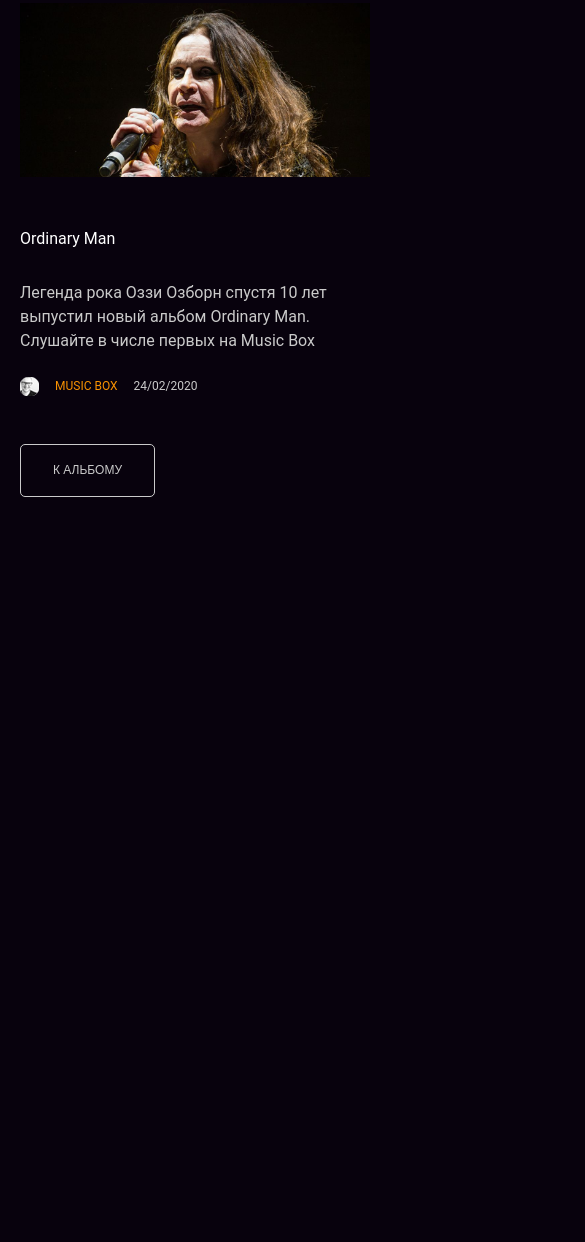
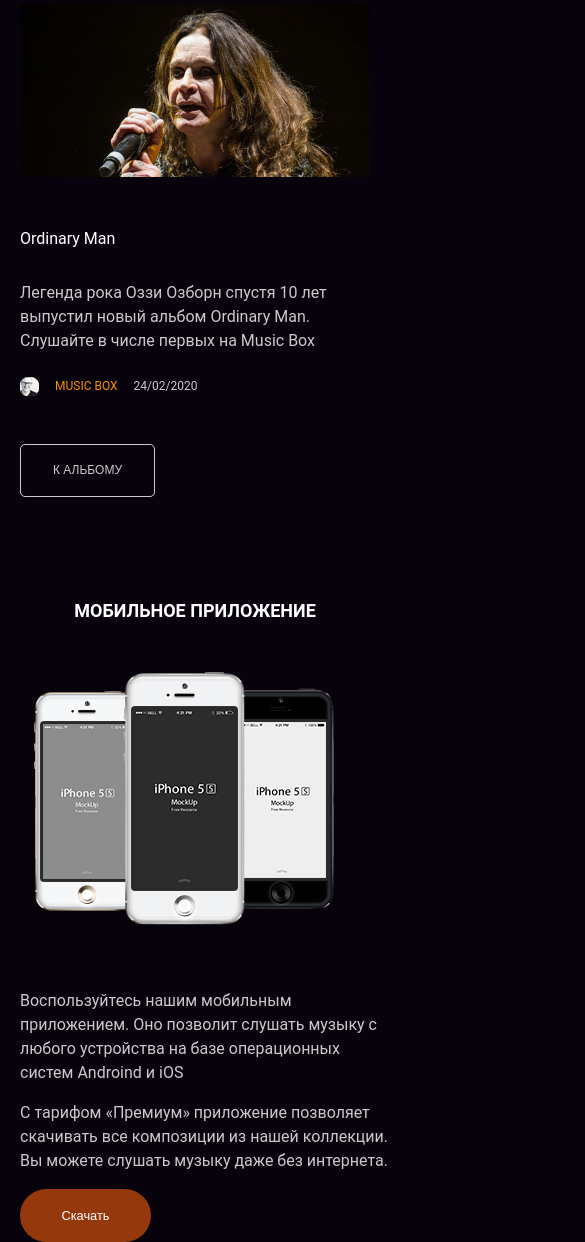
Before and after one commit to valeriyasv/layout-designer-project-56, a website: page src/index.html in a window 390 px wide. Shown: the part 3916-5158 px from the top of the page, 585 px wide, since content can reach past the window. Before the commit the page ends 4413 px from the top, so only its background shows below. Drawn offline with Linux system fonts and the light colour scheme.

Commit message:
feat:четвертый блок +адаптив

```diff
--- a/src/index.html
+++ b/src/index.html
@@ -112,49 +112,88 @@
     </section>
 
     <section id="page-news">
-        <div class="main wrapper">
+      <div class="main wrapper">
         <h2 class="title2">Последние новости</h2>
 
         <div class="news-item">
-            <img src="../src/images/Music to Be Murdered By.png" alt="фото Eminem">
-            <div class="news">
+          <img
+            src="../src/images/Music to Be Murdered By.png"
+            alt="фото Eminem"
+          />
+          <div class="news">
             <div class="news-body">
               <h3 class="new-title">Music to Be Murdered By</h3>
-              <p class="news-description">Новый альбом Eminem «Music to Be Murdered By» уже доступен в нашем сервисе. На альбоме вас ждёт 20 новых треков.</p>
+              <p class="news-description">
+                Новый альбом Eminem «Music to Be Murdered By» уже доступен в
+                нашем сервисе. На альбоме вас ждёт 20 новых треков.
+              </p>
             </div>
             <div class="news-footer">
               <div class="news-author">
-                <img src="./images/avatar.png" alt="фото автора новости">
+                <img src="./images/avatar.png" alt="фото автора новости" />
                 <p class="orange-color">Music box</p>
                 <p class="news-date">17/01/2020</p>
               </div>
               <a href="#">
                 <button class="news-btn">К альбому</button>
-            </a>
+              </a>
             </div>
           </div>
         </div>
 
         <div class="news-item news-item2">
-            <img src="../src/images/Ordinary Man.png" alt="фото Оззи Озборн">
-            <div class="news2">
+          <img src="../src/images/Ordinary Man.png" alt="фото Оззи Озборн" />
+          <div class="news2">
             <div class="news-body">
               <h3 class="new-title">Ordinary Man</h3>
-              <p class="news-description">Легенда рока Оззи Озборн спустя 10 лет выпустил новый альбом Ordinary Man. Слушайте в числе первых на Music Box</p>
+              <p class="news-description">
+                Легенда рока Оззи Озборн спустя 10 лет выпустил новый альбом
+                Ordinary Man. Слушайте в числе первых на Music Box
+              </p>
             </div>
             <div class="news-footer">
               <div class="news-author">
-                <img src="./images/avatar.png" alt="фото автора новости">
+                <img src="./images/avatar.png" alt="фото автора новости" />
                 <p class="orange-color">Music box</p>
                 <p class="news-date">24/02/2020</p>
               </div>
               <a href="#">
                 <button class="news-btn">К альбому</button>
-            </a>
+              </a>
             </div>
           </div>
         </div>
+      </div>
+    </section>
+
+    <section id="page-app">
+      <div class="main wrapper">
+        <h2 class="title2">Мобильное приложение</h2>
+        <div class="description">
+          <div class="news-description app-description">
+            <div class="text-button">
+                <div class="txt-app">
+              <p class="text-app">
+                Воспользуйтесь нашим мобильным приложением. Оно позволит слушать
+                музыку с любого устройства на базе операционных систем Androind
+                и iOS
+              </p>
+              <p class="text-app">
+                С тарифом «Премиум» приложение позволяет скачивать все
+                композиции из нашей коллекции. Вы можете слушать музыку даже без
+                интернета.
+              </p>
+            </div>
+            </div>
+            <a href="#">
+              <button class="app-btn">Скачать</button>
+            </a>
+          </div>
+          <div class="img-app">
+            <img src="./images/iphone.png" alt="картинка три телефона" />
+          </div>
         </div>
+      </div>
     </section>
   </body>
 </html>
--- /dev/null
+++ b/src/scss/base/_app.scss
@@ -0,0 +1,57 @@
+.app-description{
+    width: 600px;
+    margin: 64px 0 16px 0;
+
+    @media (max-width: 414px) {
+        margin: 16px 0 0 0;
+    }
+}
+
+
+.app-btn{
+    width: 131px;
+    height: 53px;
+    color: $color-text;
+    text-decoration: none;
+    border-radius: 32px;
+    background-color: #95390C;
+    border: none;
+    @include font(12.8px, 19.2px, 400, none);
+}
+
+.description{
+    column-count: 2;
+    margin-top: 48px;
+
+    @media (max-width: 414px) {
+        display: flex;
+        flex-direction: column-reverse;
+    }
+}
+
+.img-app{
+    margin-left: 144px;
+
+    @media (max-width: 414px) {
+        margin: 0;
+    }
+}
+
+.text-button{
+    @media (max-width: 414px) {
+        display: flex;
+        flex-direction: column-reverse;
+    }
+}
+
+.text-app{
+    @media (max-width: 414px) {
+        width: 374px;
+    }
+}
+
+.txt-app{
+    @media (max-width: 414px) {
+        flex-direction: column-reverse;
+    }
+}
--- a/src/scss/base/_base.scss
+++ b/src/scss/base/_base.scss
@@ -143,6 +143,7 @@ line-height: 16px;
 
 .main{
     padding-top: 100px;
+    margin-bottom: 100px;
 
     @media (max-width: 414px) {
         padding-left: 20px;
--- a/src/scss/style.scss
+++ b/src/scss/style.scss
@@ -8,4 +8,5 @@
 
 @import "layout/header";
 @import "layout/wrapper";
-@import "base/news"
+@import "base/news";
+@import "base/app"
```
Also changed, not shown: src/css/style.css, 1 other file.
